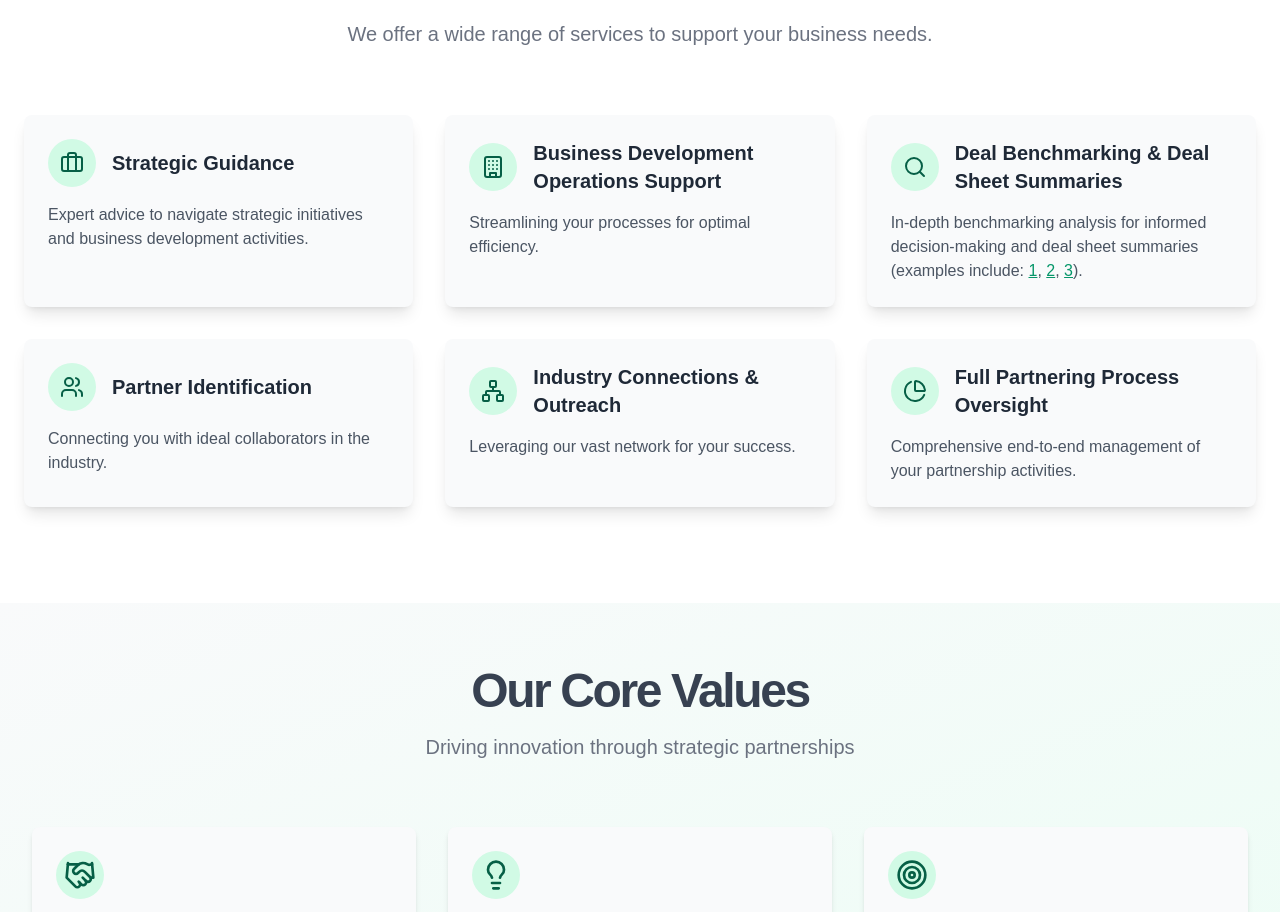
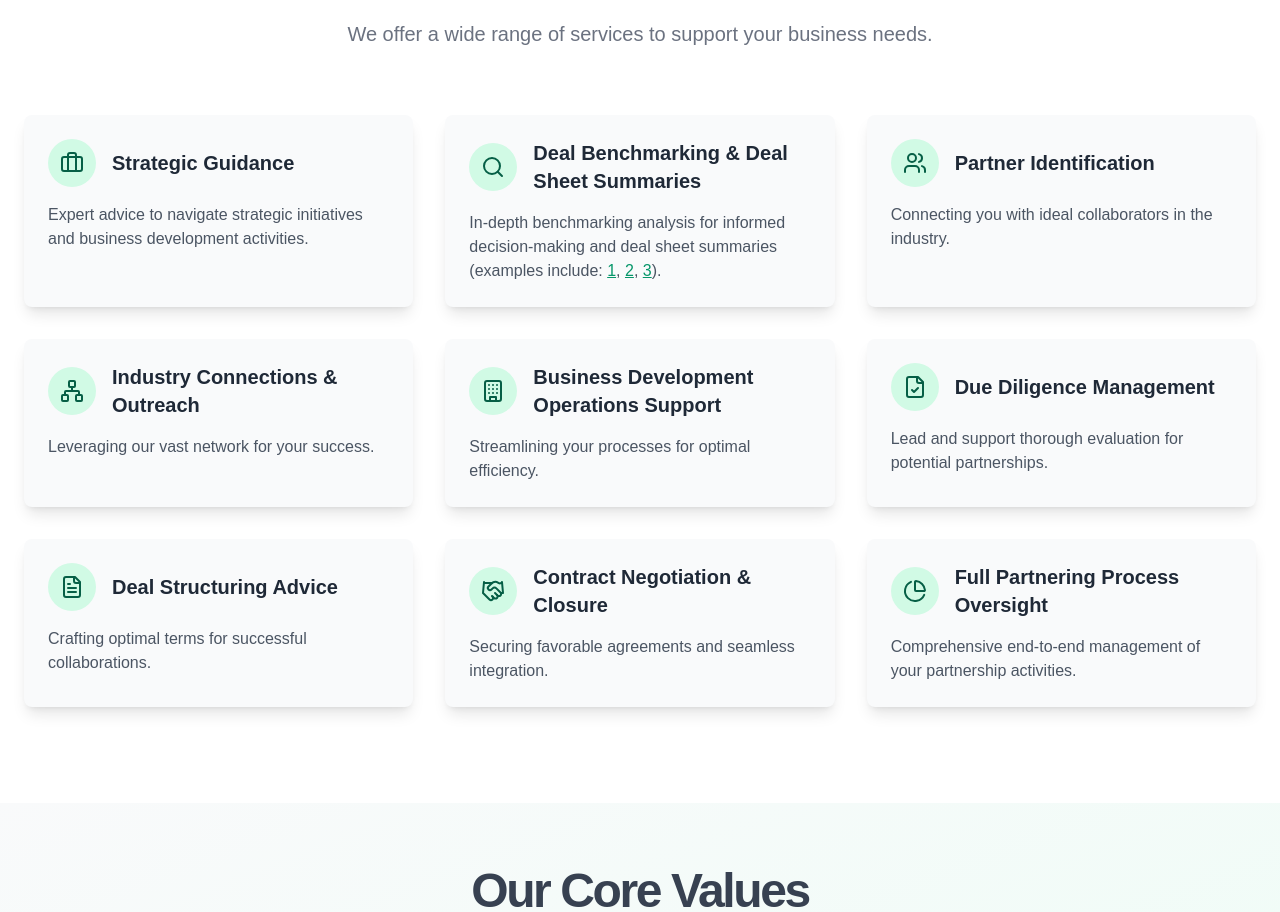
Before and after one commit to danaducharme/hornbeamdev.com, a Next.js app: page / in a window 1280 px wide. Shown: the part 1520-2432 px from the top of the page. Built offline with nearby package versions, Linux system fonts and the light colour scheme.

Commit message:
fixx deployment issue

```diff
--- a/components/Services.tsx
+++ b/components/Services.tsx
@@ -8,11 +8,6 @@ const services = [
 		name: 'Strategic Guidance',
 		description: 'Expert advice to navigate strategic initiatives and business development activities.',
 		icon: Briefcase
-	},
-	{
-		name: 'Business Development Operations Support',
-		description: 'Streamlining your processes for optimal efficiency.',
-		icon: Building
 	},
 	{
 		name: 'Deal Benchmarking & Deal Sheet Summaries', description: <>
@@ -31,6 +26,26 @@ const services = [
 		name: 'Industry Connections & Outreach',
 		description: 'Leveraging our vast network for your success.',
 		icon: Network
+	},
+	{
+		name: 'Business Development Operations Support',
+		description: 'Streamlining your processes for optimal efficiency.',
+		icon: Building
+	},
+	{
+		name: 'Due Diligence Management',
+		description: 'Lead and support thorough evaluation for potential partnerships.',
+		icon: FileCheck
+	},
+	{
+		name: 'Deal Structuring Advice',
+		description: 'Crafting optimal terms for successful collaborations.',
+		icon: FileText
+	},
+	{
+		name: 'Contract Negotiation & Closure',
+		description: 'Securing favorable agreements and seamless integration.',
+		icon: Handshake
 	},
 	{
 		name: 'Full Partnering Process Oversight',
```
